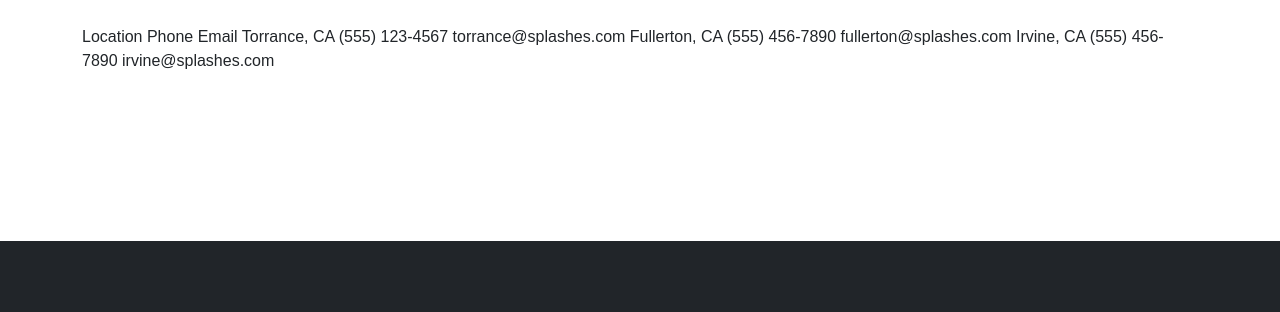
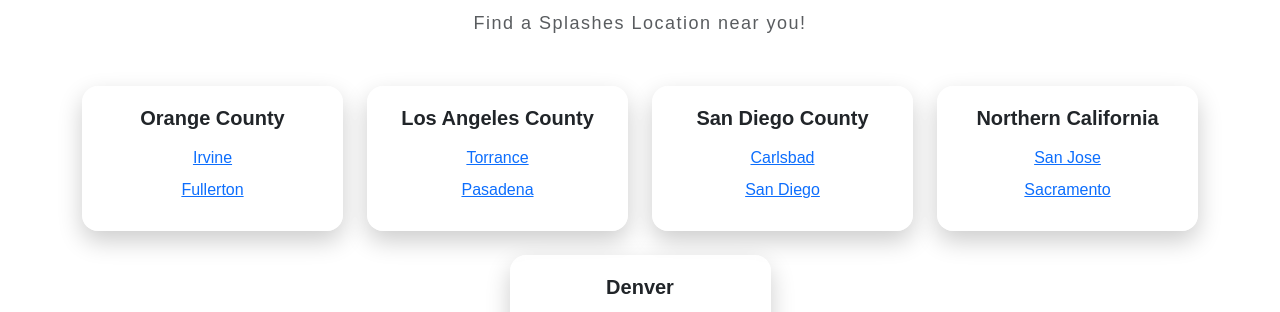
Before and after one commit to hkim2320-star/SPLASH-Website, a plain HTML site: page locations.html in a window 1280 px wide. Shown: the part 221-533 px from the top of the page. Drawn offline with nearby package versions, Linux system fonts and the light colour scheme.

Commit message:
locations updated

```diff
--- a/css/style.css
+++ b/css/style.css
@@ -211,6 +211,21 @@
   line-height: 1.2;
 }
 
+.location-card {
+    padding: 20px;
+    border-radius: 16px;
+    background: rgba(255, 255, 255, 0.5);
+    box-shadow: 0 10px 25px rgba(0, 0, 0, 0.2);
+    border: 1px solid rgba(255, 255, 255, 0.25);
+    backdrop-filter: blur(10px);
+    text-align: center;
+    text-decoration: none;
+}
+.location-card:hover {
+    transform: translateY(-8px);
+    box-shadow: 0 14px 30px rgba(0, 0, 0, 0.16);
+}
+
 .footer-social img {
   width: 34px;
   height: 34px;
--- a/data/locations.json
+++ b/data/locations.json
@@ -0,0 +1,36 @@
+[
+    {
+        "region": "Orange County",
+        "items": [
+            { "name": "Irvine", "url":"#"},
+            { "name": "Fullerton", "url":"#"}
+            ]
+    },
+    {
+        "region": "Los Angeles County",
+        "items": [
+            { "name": "Torrance", "url":"#"},
+            { "name": "Pasadena", "url":"#"}
+            ]
+    },
+    {
+        "region": "San Diego County",
+        "items": [
+            { "name": "Carlsbad", "url":"#"},
+            { "name": "San Diego", "url":"#"}
+            ]
+    },
+    {
+        "region": "Northern California",
+        "items": [
+            { "name": "San Jose", "url":"#"},
+            { "name": "Sacramento", "url":"#"}
+            ]
+    },
+    {
+        "region": "Denver",
+        "items": [
+            { "name": "Denver", "url":"#"}
+            ]
+    }
+]
--- a/js/app.js
+++ b/js/app.js
@@ -88,3 +88,34 @@
 
   });
 });
+
+
+/* LOCATIONS PAGE JS AJAX */
+if ($('#locationsWrap').length) {
+    $.getJSON('data/locations.json', function(regions) {
+        let html = "";
+        regions.forEach(function (group) {
+            html += `
+            <div class="col-12 col-sm-6 col-lg-4 col-xl-3">
+                <div class="location-card h-100">
+                    <h5 class="fw-bold mb-3">${group.region}</h5>
+                    <ul class="list-unstyled mb-0">
+                        `;
+                        group.items.forEach(function (loc) {
+                            html += `
+                                <li class="mb-2">
+                                <a class="location-link" href="${loc.url}">${loc.name}</a>
+                                </li>
+                            `;
+                        });
+                        html += `
+                    </ul>
+                </div>
+            </div>
+            `;
+        });
+        $('#locationsWrap').html(html);
+        }).fail(function() {
+            $('#locationsWrap').html("<p class='text-danger'>Failed to load locations data.</p>");
+        });
+}
--- a/locations.html
+++ b/locations.html
@@ -40,33 +40,11 @@
 
 <section class="container my-5">
   <h2 class="text-center mb-4">Our Locations</h2>
+  <p class="text-center text-muted mb-5">
+    Find a Splashes Location near you!
+  </p>
 
-  <table class="table table-striped"></table>
-    <thead>
-      <tr>
-        <th>Location</th>
-        <th>Phone</th>
-        <th>Email</th>
-      </tr>
-    </thead>
-    <tbody>
-      <tr>
-        <td>Torrance, CA</td>
-        <td>(555) 123-4567</td>
-        <td>torrance@splashes.com</td>
-      </tr>
-      <tr>
-        <td>Fullerton, CA</td>
-        <td>(555) 456-7890</td>
-        <td>fullerton@splashes.com</td>
-      </tr>
-      <tr>
-        <td>Irvine, CA</td>
-        <td>(555) 456-7890</td>
-        <td>irvine@splashes.com</td>
-      </tr>
-    </tbody>
-  </table>
+  <div id="locationsWrap" class="row g-4 justify-content-center"></div>
 </section>
 
 
@@ -142,6 +120,7 @@
 <script src="https://code.jquery.com/jquery-3.7.1.min.js"></script>
 <script src="https://cdn.jsdelivr.net/npm/bootstrap@5.3.2/dist/js/bootstrap.bundle.min.js"></script>
 <script src="js/app.js"></script>
+<script src="js/locations.js"></script>
 
 </body>
 </html>
```
